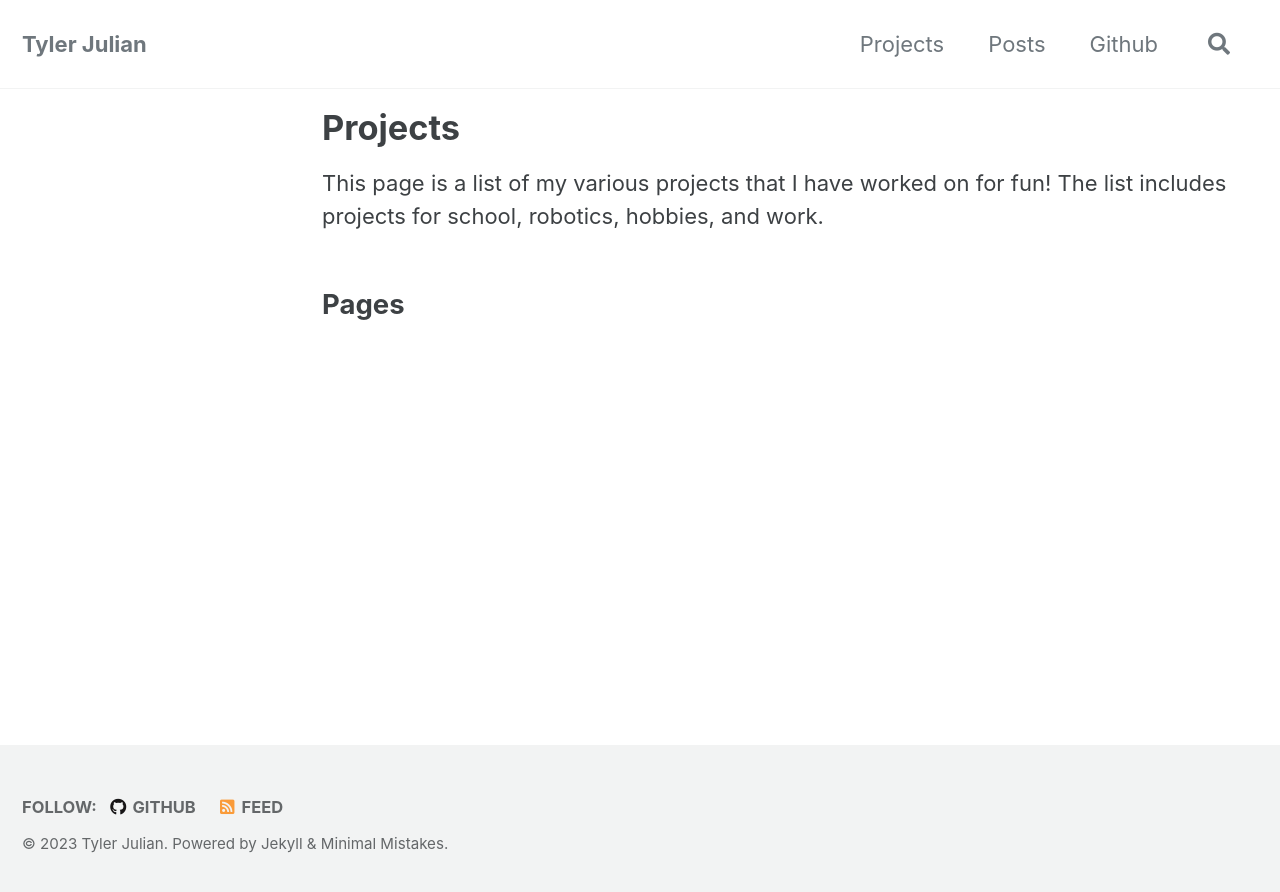
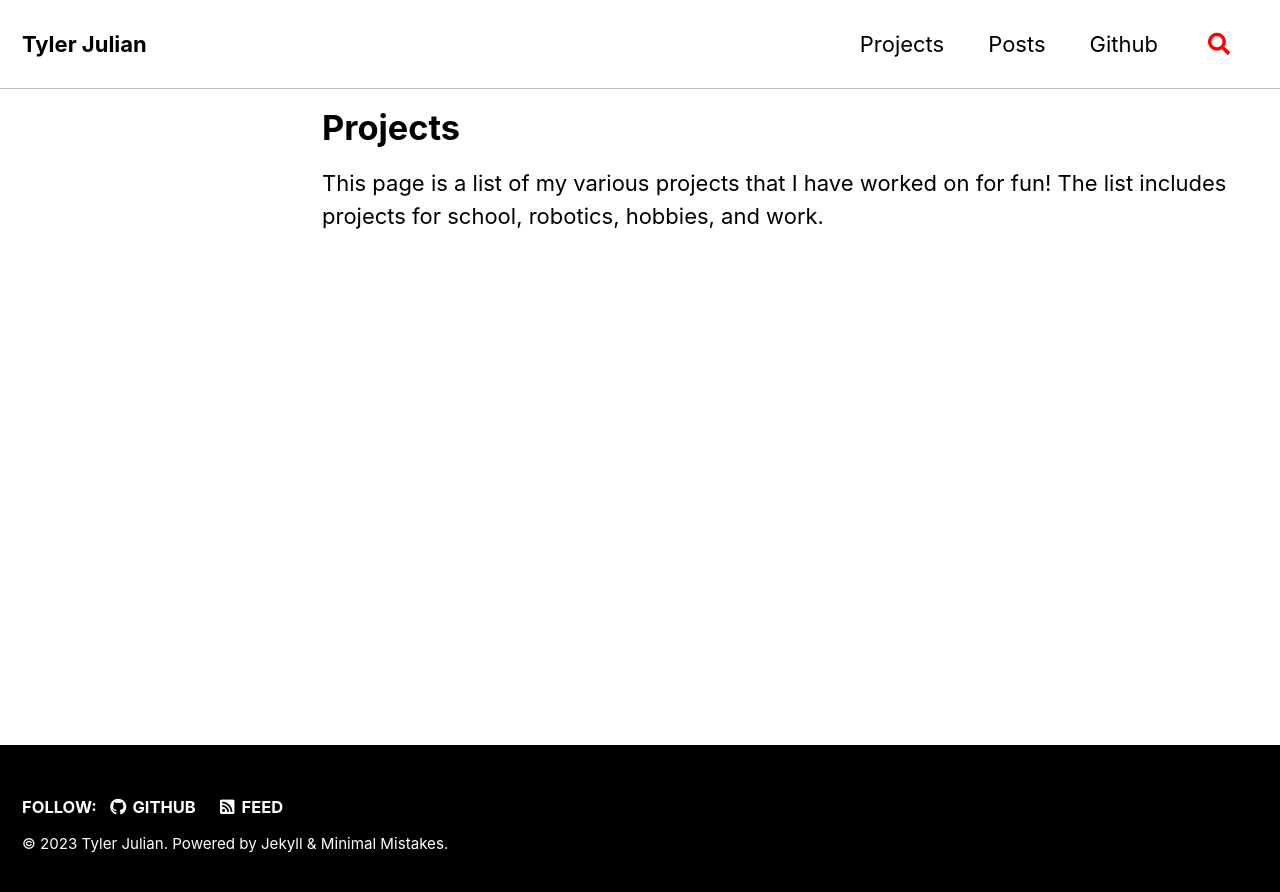
Before and after one commit to TylerJulian/tylerjulian.github.io, a Jekyll site: the page built from _pages/projects.md, in a window 1280 px wide. Shown: the top 892 px of the page. Built offline with Jekyll 4.4.1, drawn with Linux system fonts in a browser that asks for light colours; cached includes are drawn as plain includes.

Commit message:
Use collection instead of archive for projects.

```diff
--- a/_config.yml
+++ b/_config.yml
@@ -12,7 +12,7 @@
 
 # theme                  : "minimal-mistakes-jekyll"
 # remote_theme           : "mmistakes/minimal-mistakes"
-minimal_mistakes_skin    : "default" # "air", "aqua", "contrast", "dark", "dirt", "neon", "mint", "plum", "sunrise"
+minimal_mistakes_skin    : "contrast" # "air", "aqua", "contrast", "dark", "dirt", "neon", "mint", "plum", "sunrise"
 
 # Site Settings
 locale                   : "en-US"
--- a/_projects/projects.md
+++ b/_pages/projects.md
@@ -11,8 +11,3 @@ date: 2022-06-13T18:38:52+00:00
 ---
 
 This page is a list of my various projects that I have worked on for fun! The list includes projects for school, robotics, hobbies, and work.
-
-<h2>Pages</h2>
-{% for post in site.projects %}
-  {% include archive-single.html %}
-{% endfor %}
```
Also changed, not shown: other parts of _pages/projects.md (+2 -2 lines).
